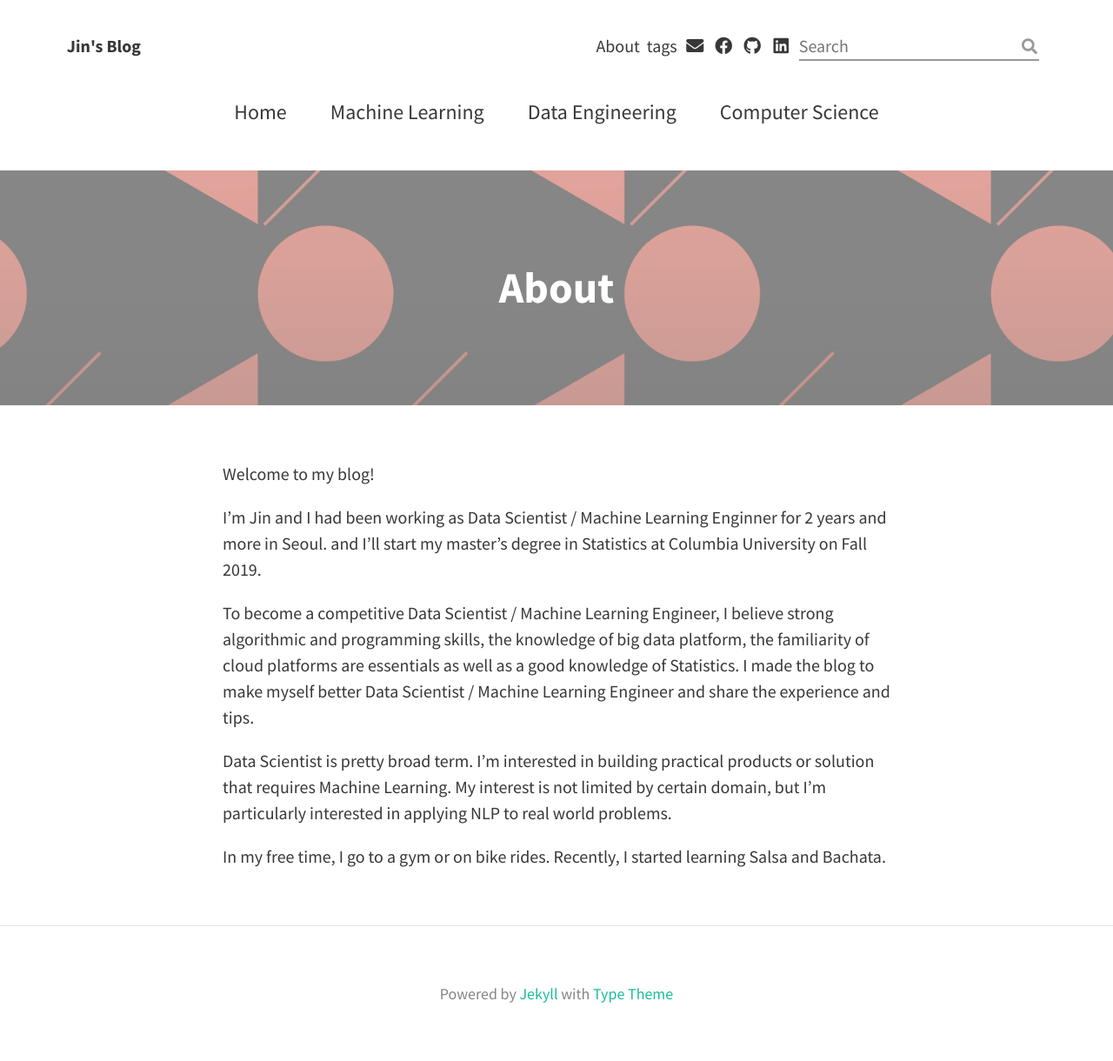
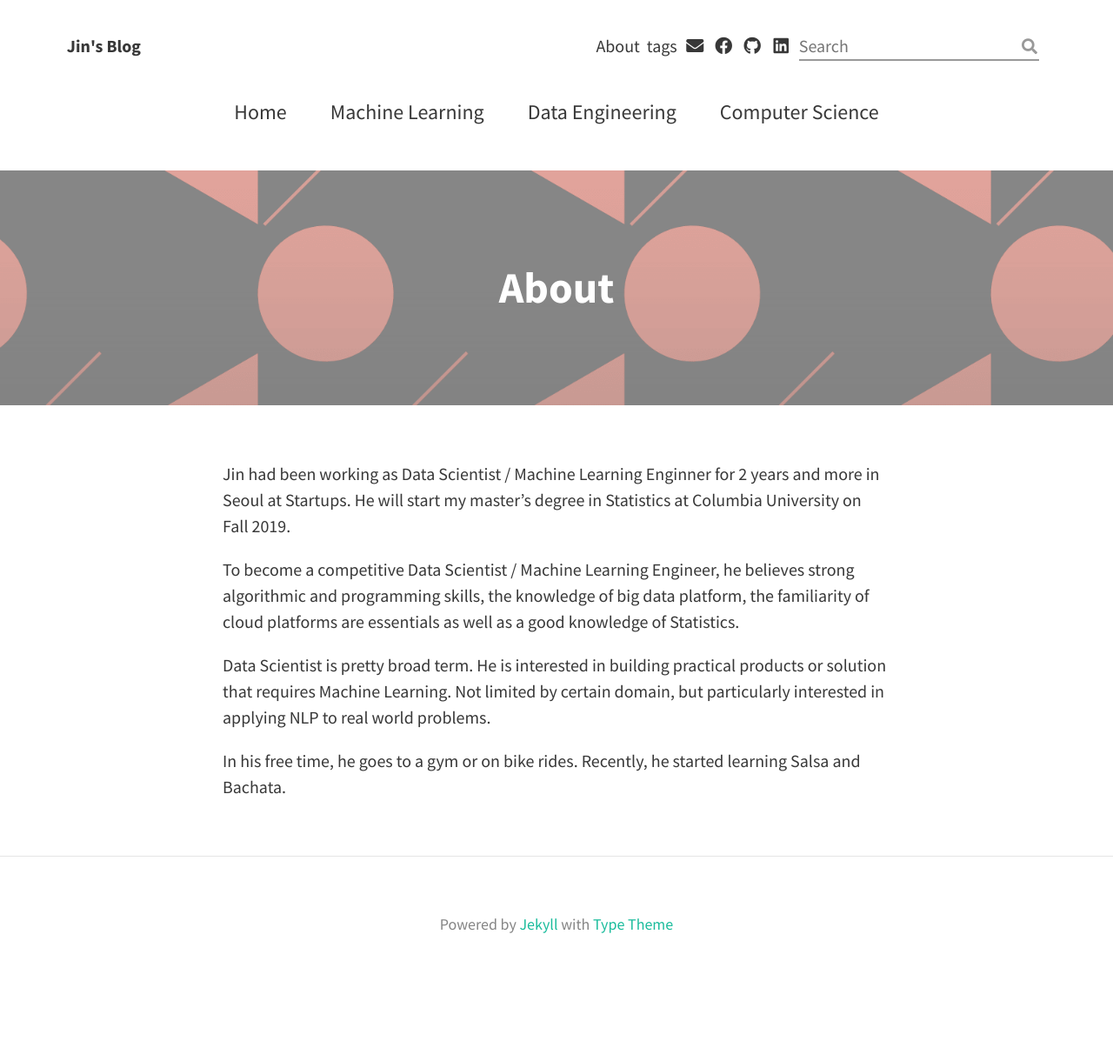
Before and after one commit to lsjhome/lsjhome-temp.github.io, a Jekyll site: the page built from about.md, in a window 1280 px wide. Shown: the whole page at 87% size. Built offline with Jekyll 4.4.1, drawn with Linux system fonts in a browser that asks for light colours; nearby versions of some CDN libraries; after the commit the page ends 1140 px from its top, so only the background shows below that.

Commit message:
edit about

```diff
--- a/about.md
+++ b/about.md
@@ -5,12 +5,10 @@ permalink: /about/
 feature-img: "assets/img/sample_feature_img_2.png"
 ---
 
-Welcome to my blog!
+Jin had been working as Data Scientist / Machine Learning Enginner for 2 years and more in Seoul at Startups. He will start my master's degree in Statistics at Columbia University on Fall 2019.
 
-I'm Jin and I had been working as Data Scientist / Machine Learning Enginner for 2 years and more in Seoul. and I'll start my master's degree in Statistics at Columbia University on Fall 2019.
+To become a competitive Data Scientist / Machine Learning Engineer, he believes strong algorithmic and programming skills, the knowledge of big data platform, the familiarity of cloud platforms are essentials as well as a good knowledge of Statistics.
 
-To become a competitive Data Scientist / Machine Learning Engineer, I believe strong algorithmic and programming skills, the knowledge of big data platform, the familiarity of cloud platforms are essentials as well as a good knowledge of Statistics. I made the blog to make myself better Data Scientist / Machine Learning Engineer and share the experience and tips.
+Data Scientist is pretty broad term. He is interested in building practical products or solution that requires Machine Learning. Not limited by certain domain, but particularly interested in applying NLP to real world problems.
 
-Data Scientist is pretty broad term. I'm interested in building practical products or solution that requires Machine Learning. My interest is not limited by certain domain, but I'm particularly interested in applying NLP to real world problems.
-
-In my free time, I go to a gym or on bike rides. Recently, I started learning Salsa and Bachata.
+In his free time, he goes to a gym or on bike rides. Recently, he started learning Salsa and Bachata.
```
